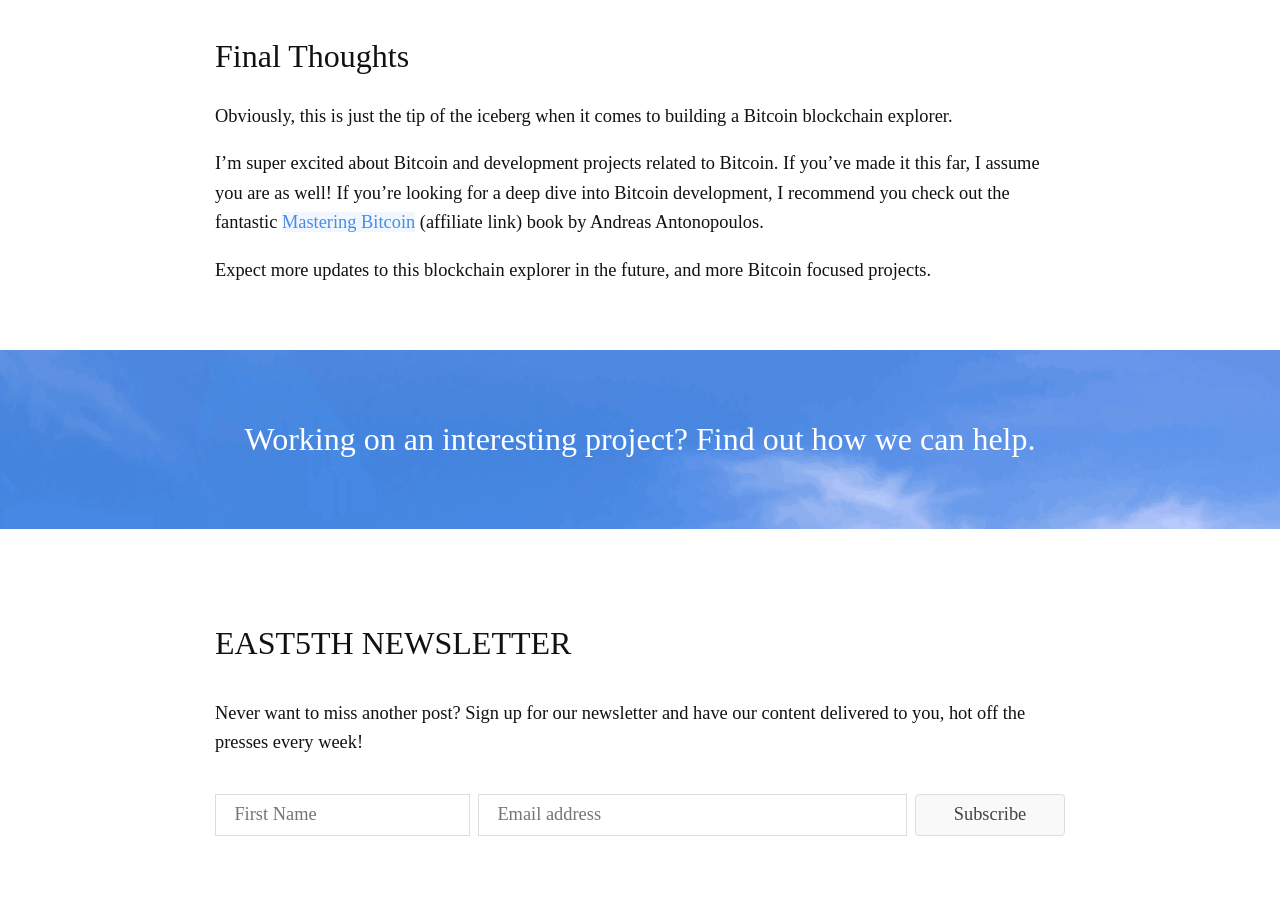
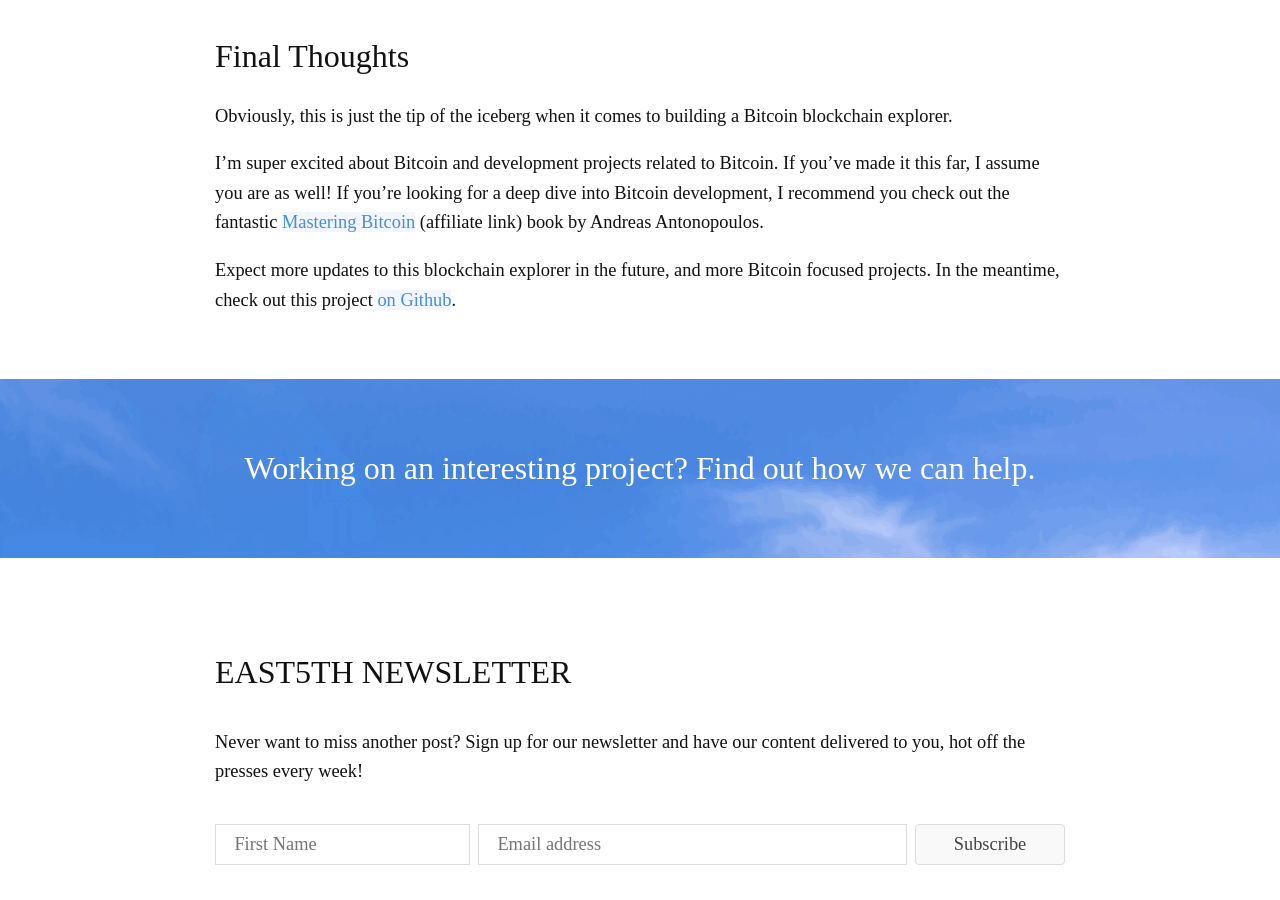
Before and after one commit to pcorey/pcorey.github.io, a Jekyll site: the page built from _posts/2017-09-18-exploring-the-bitcoin-blockchain-with-elixir-and-phoenix.markdown, in a window 1280 px wide and 900 px high, scrolled down 8091 px. Built offline with Jekyll 4.4.1, drawn with Linux system fonts in a browser that asks for light colours; nearby versions of some CDN libraries; comment, search, counter and statistics services are not loaded.

Commit message:
added github link

```diff
--- a/_posts/2017-09-18-exploring-the-bitcoin-blockchain-with-elixir-and-phoenix.markdown
+++ b/_posts/2017-09-18-exploring-the-bitcoin-blockchain-with-elixir-and-phoenix.markdown
@@ -229,4 +229,4 @@ Obviously, this is just the tip of the iceberg when it comes to building a Bitco
 
 I’m super excited about Bitcoin and development projects related to Bitcoin. If you’ve made it this far, I assume you are as well! If you’re looking for a deep dive into Bitcoin development, I recommend you check out the fantastic [Mastering Bitcoin](https://www.amazon.com/gp/product/1449374042/ref=as_li_qf_sp_asin_il_tl?ie=UTF8&tag=east5th-20&camp=1789&creative=9325&linkCode=as2&creativeASIN=1449374042&linkId=23b0becd76b444f25a75a3143f5d253f) (affiliate link) book by Andreas Antonopoulos.
 
-Expect more updates to this blockchain explorer in the future, and more Bitcoin focused projects.
+Expect more updates to this blockchain explorer in the future, and more Bitcoin focused projects. In the meantime, check out this project [on Github](https://github.com/pcorey/hello_blockchain).
```
